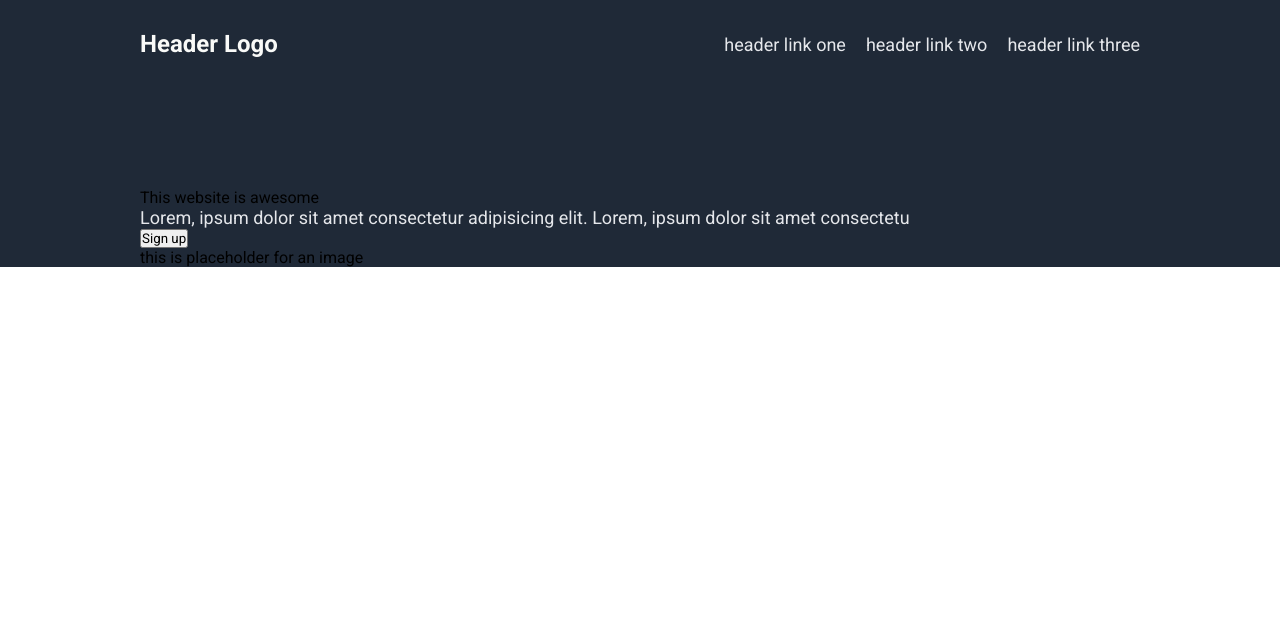
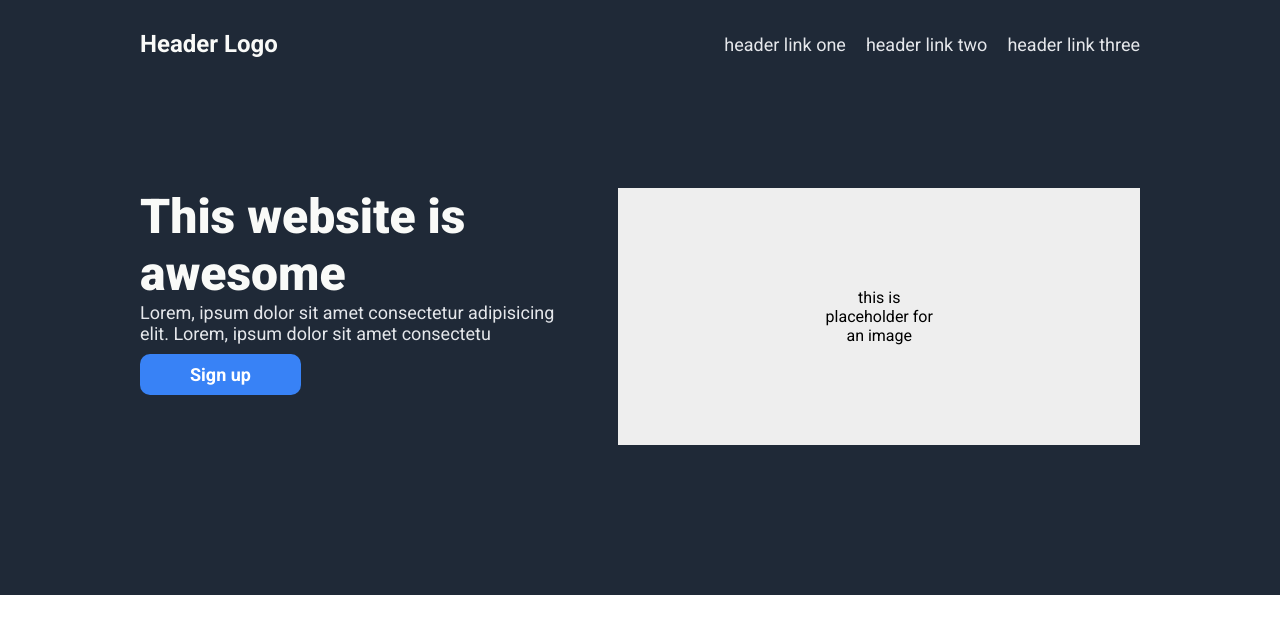
Before and after one commit to oDevMarcos/landing-page, a plain HTML site: page index.html in a window 1280 px wide. Drawn offline with Linux system fonts and the light colour scheme.

Commit message:
add: presentation section

```diff
--- a/assets/css/styles.css
+++ b/assets/css/styles.css
@@ -10,6 +10,11 @@
 }
 
 /* header */
+
+.header-color {
+  height: auto;
+  padding-bottom: 150px;
+}
 
 .header-color,
 header,
@@ -44,3 +49,45 @@ a:link {
 }
 
 /* presentation section 01 */
+
+.presentation {
+  display: flex;
+  align-items: flex-start;
+  justify-content: space-between;
+  gap: 60px;
+}
+
+.left-presentation-info {
+  width: 500px;
+  align-items: flex-start;
+  height: 100%;
+}
+
+.main-text-presentation {
+  align-self: flex-start;
+  color: #f9faf8;
+  font-size: 48px;
+  font-weight: 900;
+}
+
+.second-text-link {
+  margin-bottom: 10px;
+}
+
+.right-presentation-image {
+}
+
+.placeholder-image {
+  padding: 100px 200px;
+  background-color: #eee;
+  text-align: center;
+}
+.button-Sign-up {
+  font-size: 18px;
+  font-weight: bold;
+  color: white;
+  background-color: #3882f6;
+  border: none;
+  padding: 10px 50px;
+  border-radius: 10px;
+}
```
